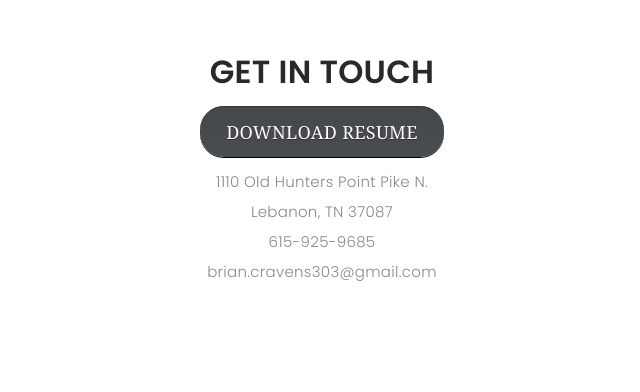
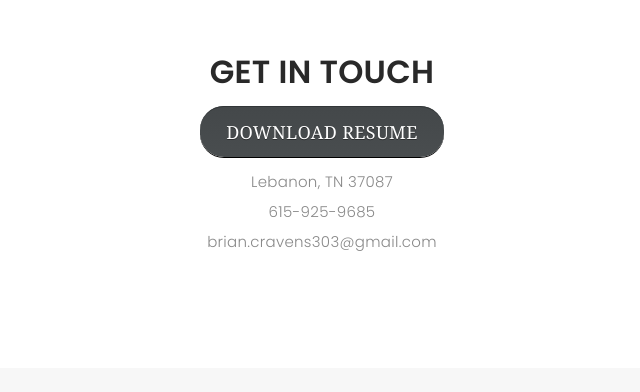
Before and after one commit to BrianCravens/BrianCravens.github.io, a plain HTML site: page index.html in a window 1280 px wide. Shown: the part 2406-2798 px from the top of the page, without its empty margins (318-958 px from the left). Drawn offline with nearby package versions, Linux system fonts and the light colour scheme; files whose address does not match are found by name; a web font is replaced by a local one.

Commit message:
address removed

```diff
--- a/index.html
+++ b/index.html
@@ -215,7 +215,6 @@
                   <a href="images/Brian Cravens Resume V3.pdf" target="_blank" rel="noopener noreferrer" class="button scrolly">DOWNLOAD RESUME</a>
 
                 <ul class="contact-details">
-                  <li><span>1110 Old Hunters Point Pike N.</span></li>
                   <li><span>Lebanon, TN 37087</span></li>
                   <li><span>615-925-9685</span></li>
                   <li><span>brian.cravens303@gmail.com</span></li>
```
